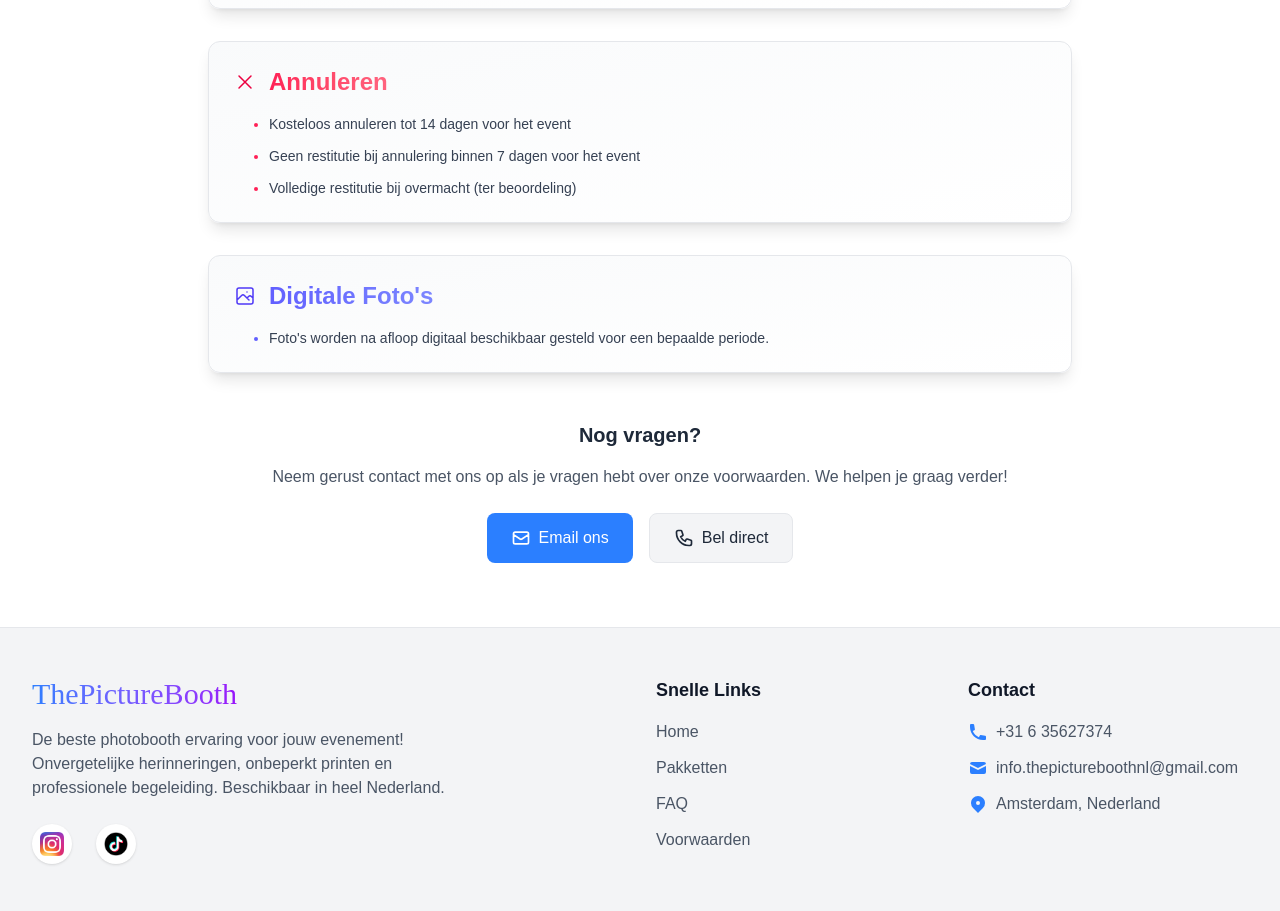
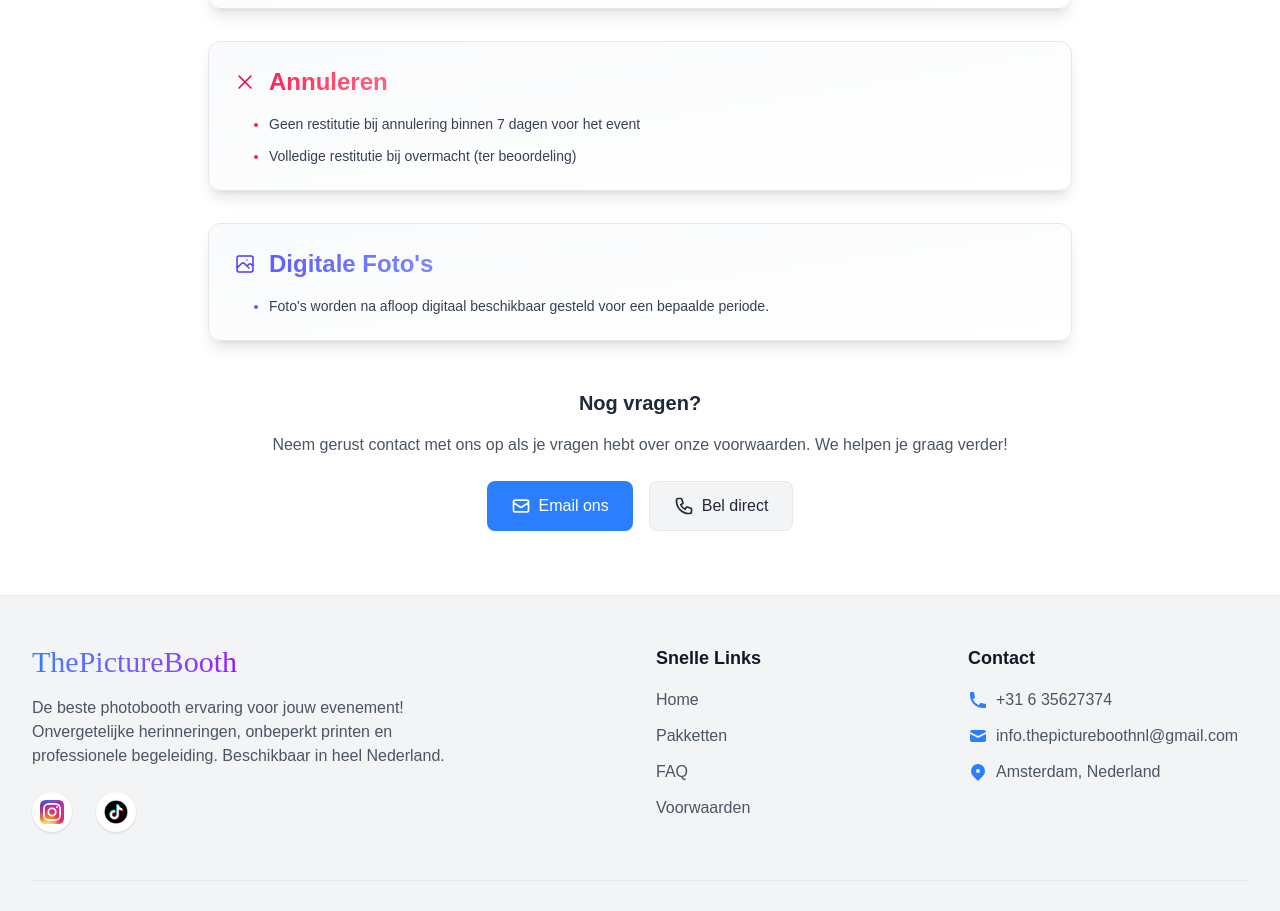
Before and after one commit to utrechtsedev/ThePictureBooth, a SvelteKit app: page /voorwaarden in a window 1280 px wide. Shown: the part 1233-2144 px from the top of the page. Built offline with nearby package versions, Linux system fonts and the light colour scheme; a web font is replaced by a local one.

Commit message:
correct text

```diff
--- a/src/routes/(index)/voorwaarden/+page.svelte
+++ b/src/routes/(index)/voorwaarden/+page.svelte
@@ -13,7 +13,6 @@
       bgTo: "to-rose-400",
       markerColor: "marker:text-rose-500",
       items: [
-        "Kosteloos annuleren tot 14 dagen voor het event",
         "Geen restitutie bij annulering binnen 7 dagen voor het event",
         "Volledige restitutie bij overmacht (ter beoordeling)",
       ],
@@ -31,7 +30,6 @@
     },
   ];
 
-  // Original terms - enhanced with additional info
   const originalTerms = [
     {
       title: "Betaling",
@@ -183,7 +181,7 @@
       {/each}
     </div>
     <!-- Additional Documents -->
-<!--
+    <!--
     <div
       class="bg-gradient-to-br from-blue-50 to-purple-50 p-6 rounded-xl border border-blue-100 mb-12"
     >
```
